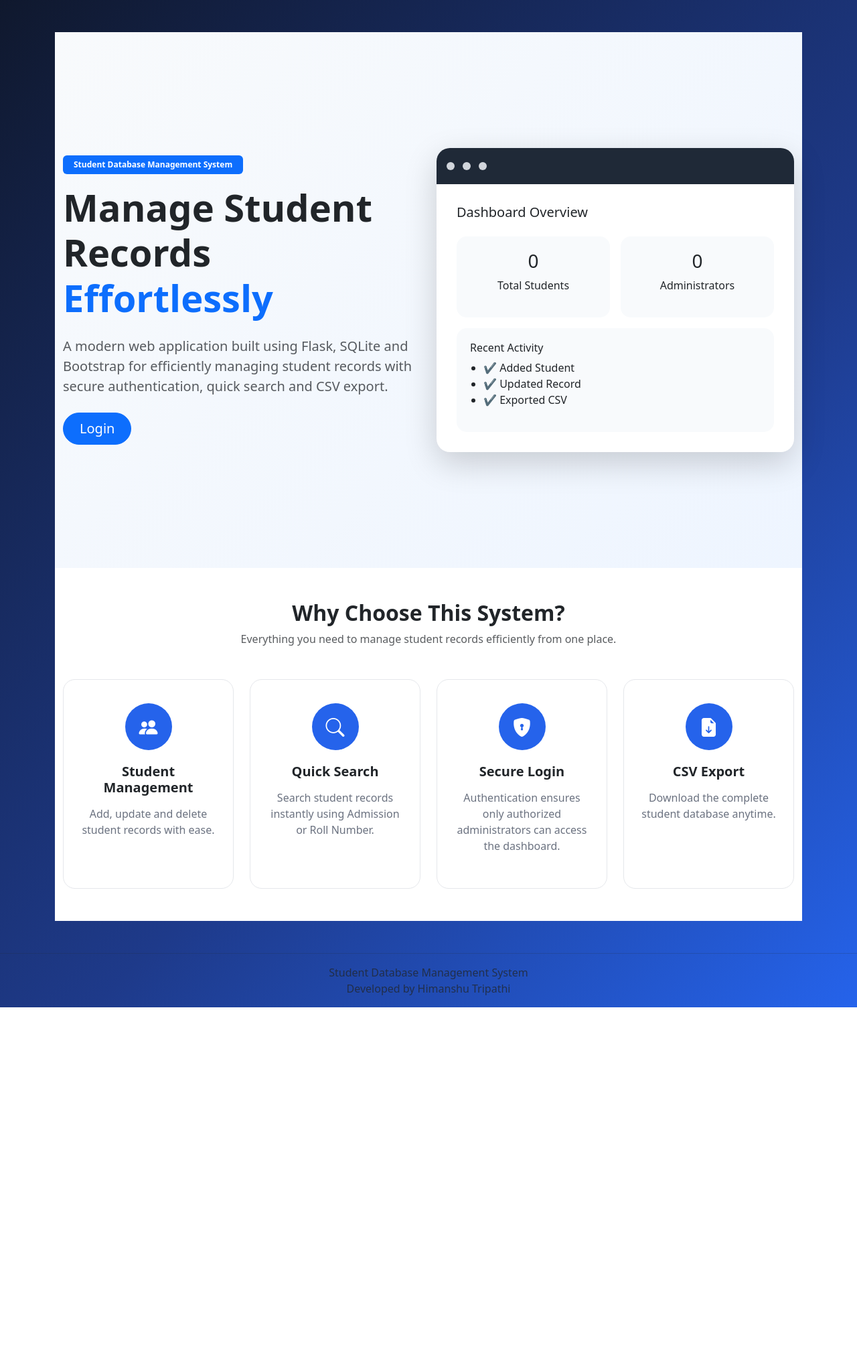
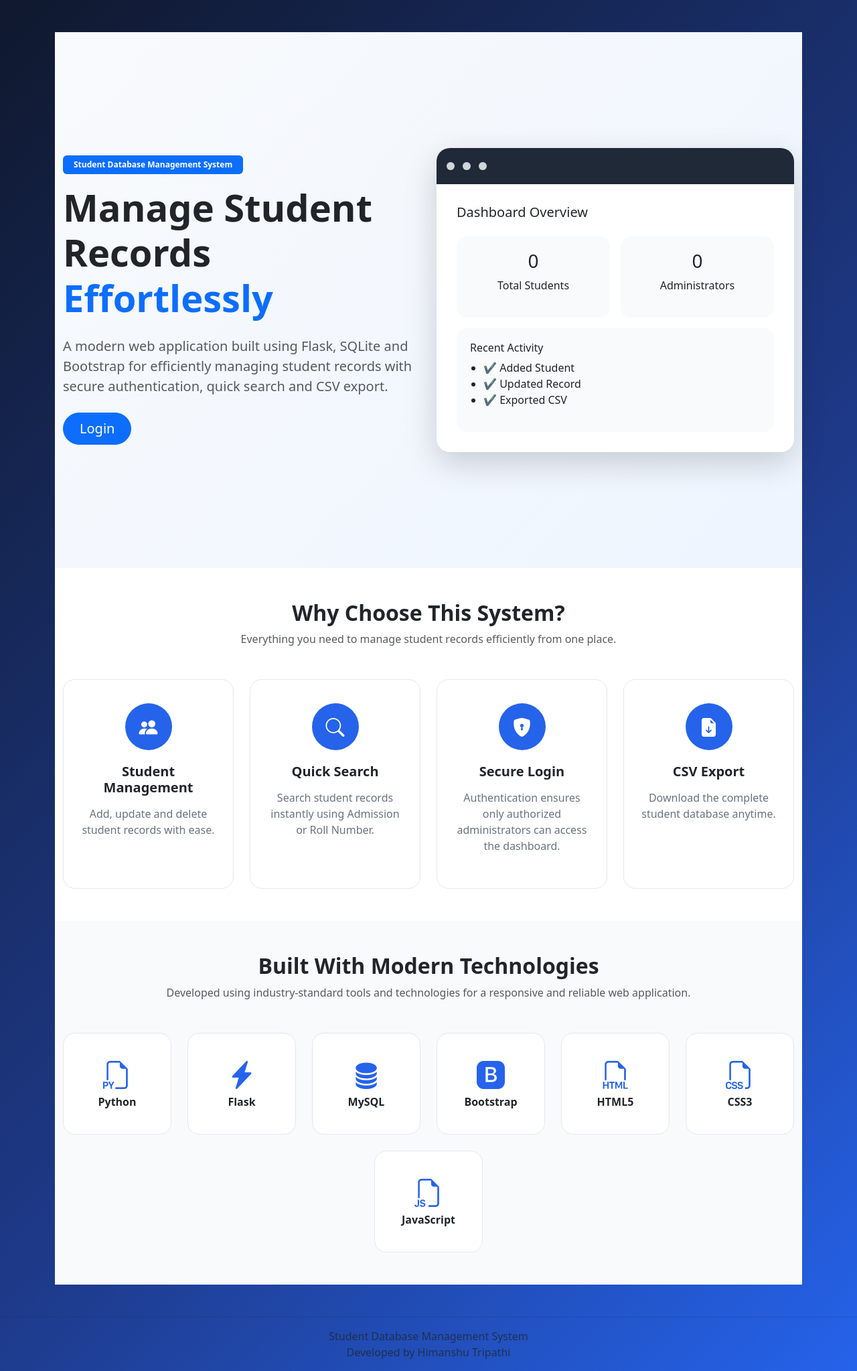
Before and after one commit to himanshu07-12/student-database-management-system, a Flask app: page / in a window 1280 px wide. Shown: the part 64-2111 px from the top of the page at 67% size. Before the commit the page ends 1568 px from the top, so only its background shows below. Run offline with Flask 3, Linux system fonts and the light colour scheme; data that the repository does not hold is empty; some libraries are stand-ins or nearby versions.

Commit message:
tech stack section

```diff
--- a/static/style.css
+++ b/static/style.css
@@ -189,3 +189,50 @@ body{
     color:#6b7280;
 
 }
+.tech-section{
+
+    background:#f8fafc;
+
+}
+
+.tech-card{
+
+    background:#ffffff;
+
+    border-radius:18px;
+
+    padding:30px 15px;
+
+    text-align:center;
+
+    border:1px solid #e5e7eb;
+
+    transition:.35s;
+
+    height:100%;
+
+}
+
+.tech-card:hover{
+
+    transform:translateY(-8px);
+
+    box-shadow:0 18px 35px rgba(0,0,0,.08);
+
+}
+
+.tech-card i{
+
+    font-size:42px;
+
+    color:#2563eb;
+
+    margin-bottom:18px;
+
+}
+
+.tech-card h6{
+
+    font-weight:600;
+
+}
--- a/templates/index.html
+++ b/templates/index.html
@@ -238,4 +238,81 @@
     </div>
 
 </section>
+
+<section class="tech-section py-5">
+
+    <div class="container">
+
+        <div class="text-center mb-5">
+
+            <h2 class="fw-bold">
+                Built With Modern Technologies
+            </h2>
+
+            <p class="text-muted">
+
+                Developed using industry-standard tools and
+                technologies for a responsive and reliable
+                web application.
+
+            </p>
+
+        </div>
+
+        <div class="row g-4 justify-content-center">
+
+            <div class="col-6 col-md-3 col-lg-2">
+                <div class="tech-card">
+                    <i class="bi bi-filetype-py"></i>
+                    <h6>Python</h6>
+                </div>
+            </div>
+
+            <div class="col-6 col-md-3 col-lg-2">
+                <div class="tech-card">
+                    <i class="bi bi-lightning-charge-fill"></i>
+                    <h6>Flask</h6>
+                </div>
+            </div>
+
+            <div class="col-6 col-md-3 col-lg-2">
+                <div class="tech-card">
+                    <i class="bi bi-database-fill"></i>
+                    <h6>MySQL</h6>
+                </div>
+            </div>
+
+            <div class="col-6 col-md-3 col-lg-2">
+                <div class="tech-card">
+                    <i class="bi bi-bootstrap-fill"></i>
+                    <h6>Bootstrap</h6>
+                </div>
+            </div>
+
+            <div class="col-6 col-md-3 col-lg-2">
+                <div class="tech-card">
+                    <i class="bi bi-filetype-html"></i>
+                    <h6>HTML5</h6>
+                </div>
+            </div>
+
+            <div class="col-6 col-md-3 col-lg-2">
+                <div class="tech-card">
+                    <i class="bi bi-filetype-css"></i>
+                    <h6>CSS3</h6>
+                </div>
+            </div>
+
+            <div class="col-6 col-md-3 col-lg-2">
+                <div class="tech-card">
+                    <i class="bi bi-filetype-js"></i>
+                    <h6>JavaScript</h6>
+                </div>
+            </div>
+
+        </div>
+
+    </div>
+
+</section>
 {% endblock %}
```
